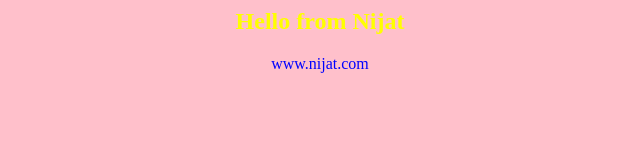
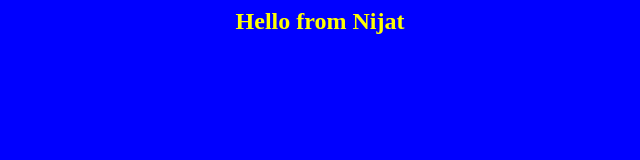
Before and after one commit to nijatvhost007/jenkins, a plain HTML site: page index.html in a window 1280 px wide. Shown: the whole page, without its empty margins (320-960 px from the left). Drawn offline with Linux system fonts and the light colour scheme.

Commit message:
Update index.html

```diff
--- a/index.html
+++ b/index.html
@@ -1,5 +1,5 @@
 <html>
-<body bgcolor=pink>
+<body bgcolor=blue>
 <center>
 <h2><font color=yellow>Hello from Nijat</font></h2>
 <font color=blue>www.nijat.com</font>
```
